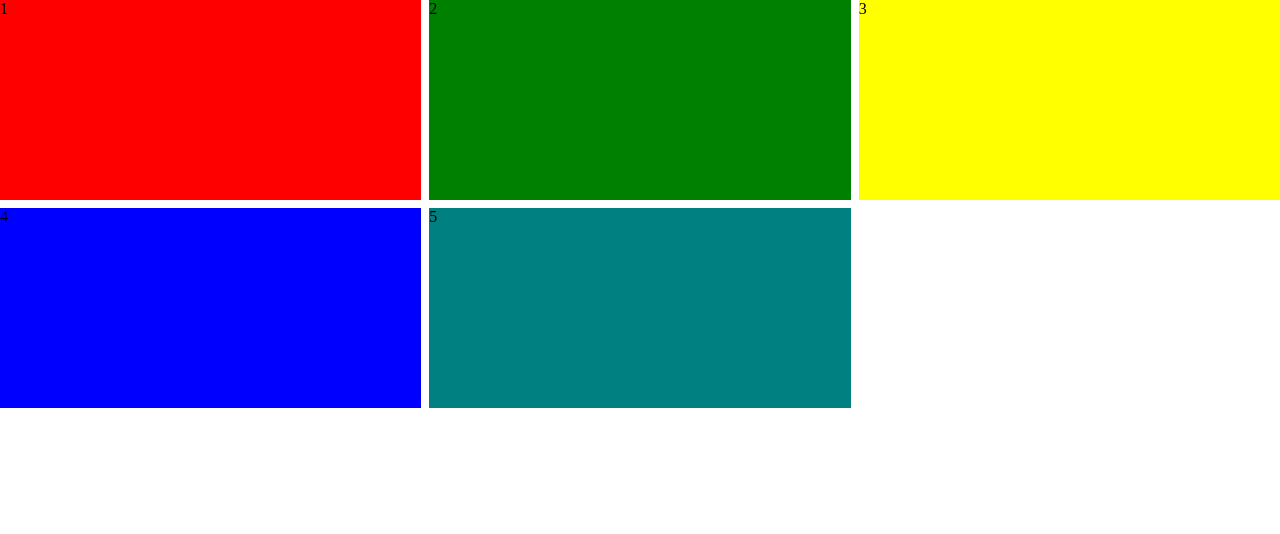
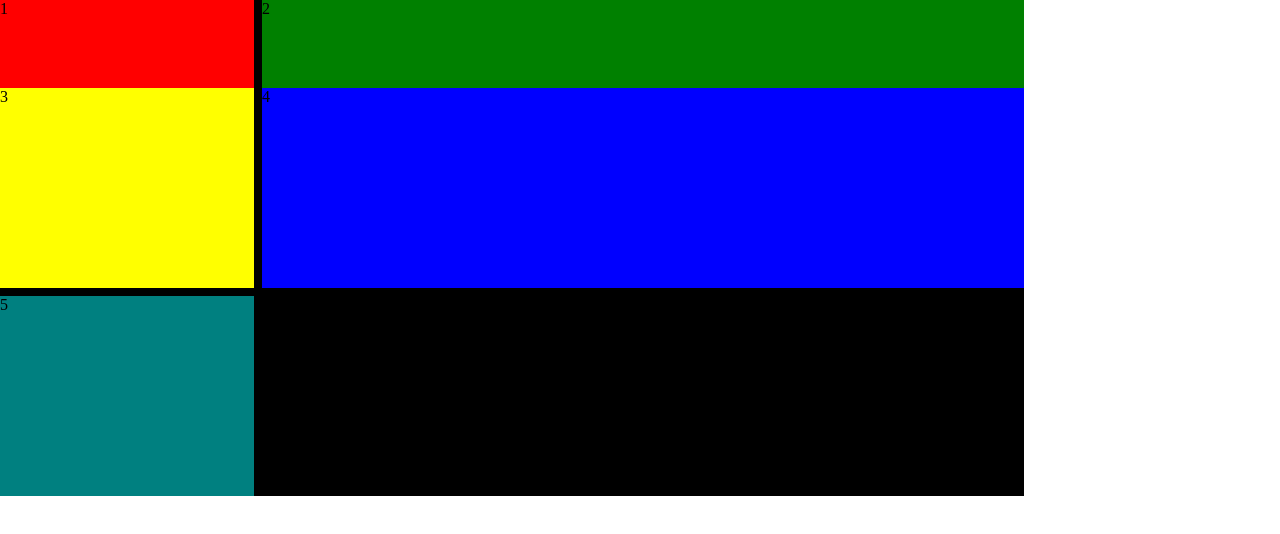
Before and after one commit to Codekazuki/hta, a plain HTML site: page index.html in a window 1280 px wide. Drawn offline with Linux system fonts and the light colour scheme.

Commit message:
hta academy class

```diff
--- a/index.css
+++ b/index.css
@@ -26,7 +26,10 @@
   background-color: teal;
 }
 .container {
+  width: 80dvw;
+  background-color: black;
   display: grid;
-  grid-template-columns: repeat(3, 1fr);
+  grid-template-columns: 1fr 3fr;
+  grid-template-rows: 5rem 1fr;
   gap: 0.5rem;
 }
```
